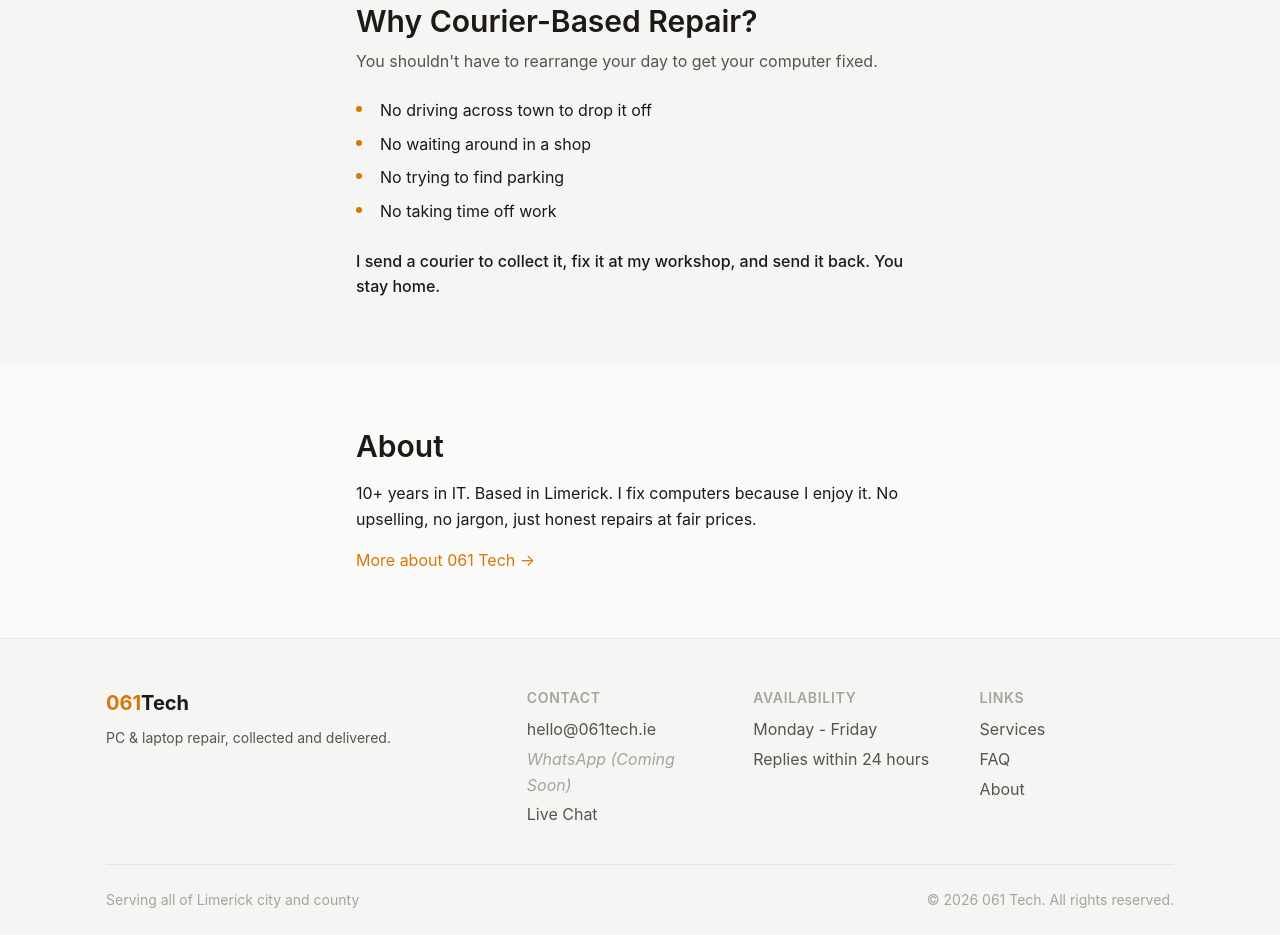
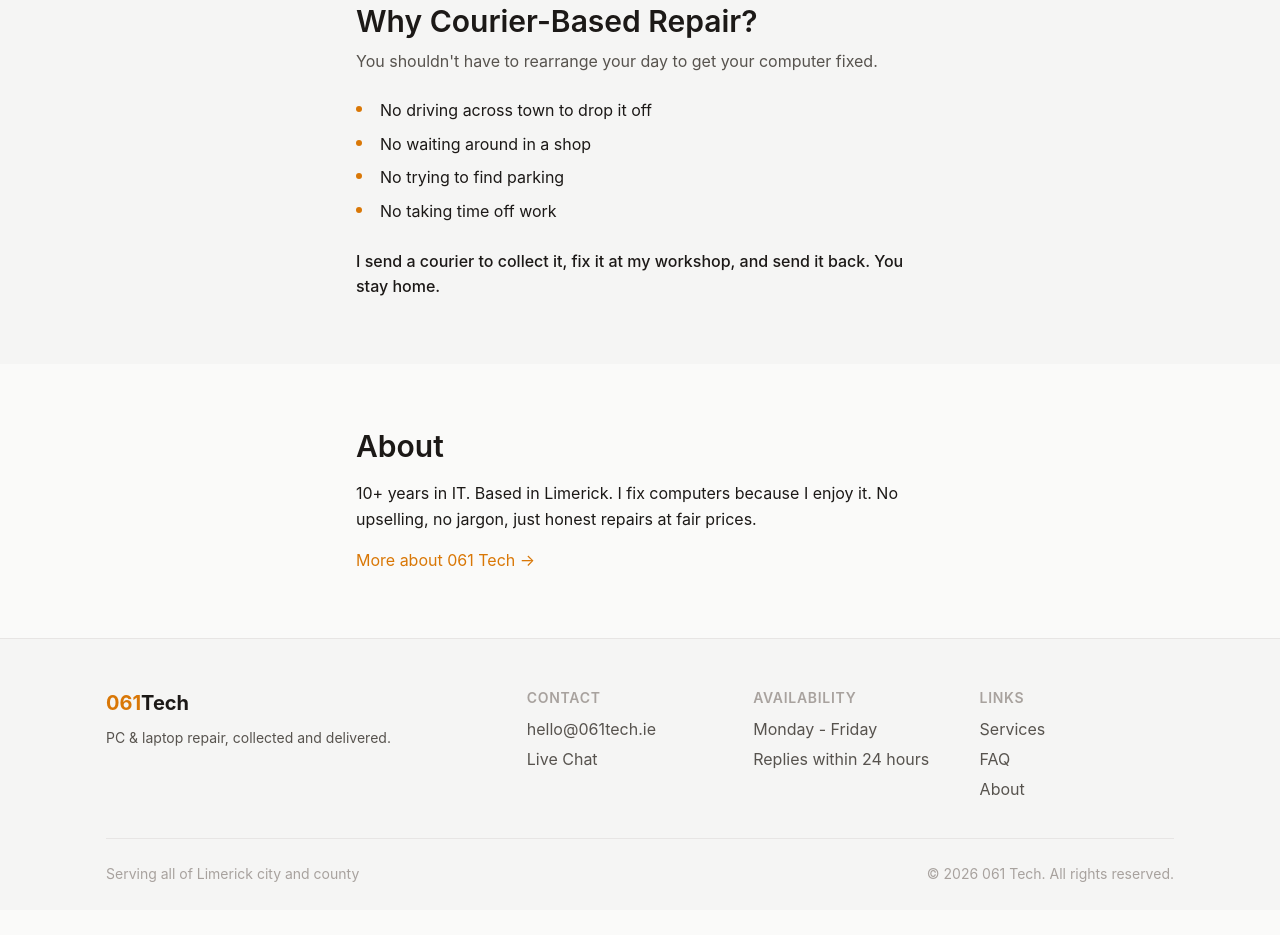
Before and after one commit to NocFA/noc-homelab, an Astro site in the folder 061tech/: page / in a window 1280 px wide. Shown: the part 2579-3514 px from the top of the page. After the commit the page ends 3489 px from the top, so only its background shows below. Built offline with nearby package versions, Linux system fonts and the light colour scheme; Astro itself is replaced by a stand-in of ours.

Commit message:
Remove WhatsApp from footer

```diff
--- a/061tech/src/components/Footer.astro
+++ b/061tech/src/components/Footer.astro
@@ -16,7 +16,6 @@ const currentYear = new Date().getFullYear();
         <p class="footer-heading">Contact</p>
         <ul>
           <li><a href="mailto:hello@061tech.ie">hello@061tech.ie</a></li>
-          <li><span class="coming-soon">WhatsApp (Coming Soon)</span></li>
           <li><a href="#" class="chat-trigger">Live Chat</a></li>
         </ul>
       </div>
@@ -148,8 +147,4 @@ const currentYear = new Date().getFullYear();
     margin: 0;
   }
 
-  .coming-soon {
-    color: var(--text-muted);
-    font-style: italic;
-  }
 </style>
```
